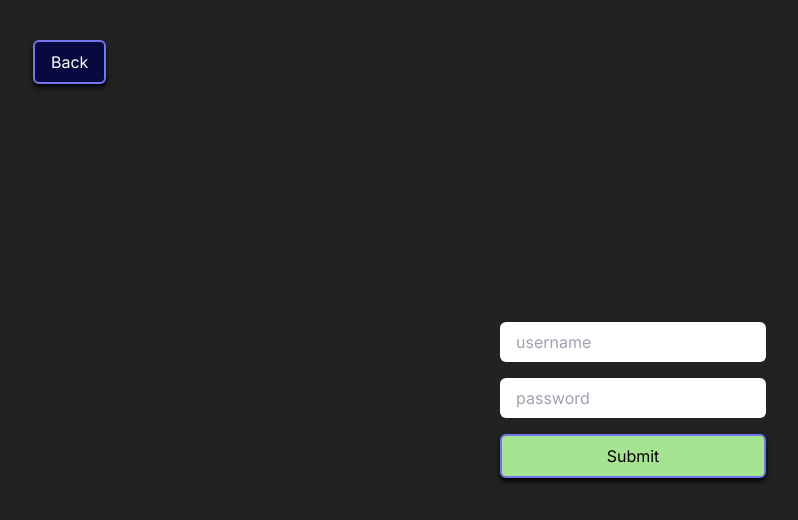
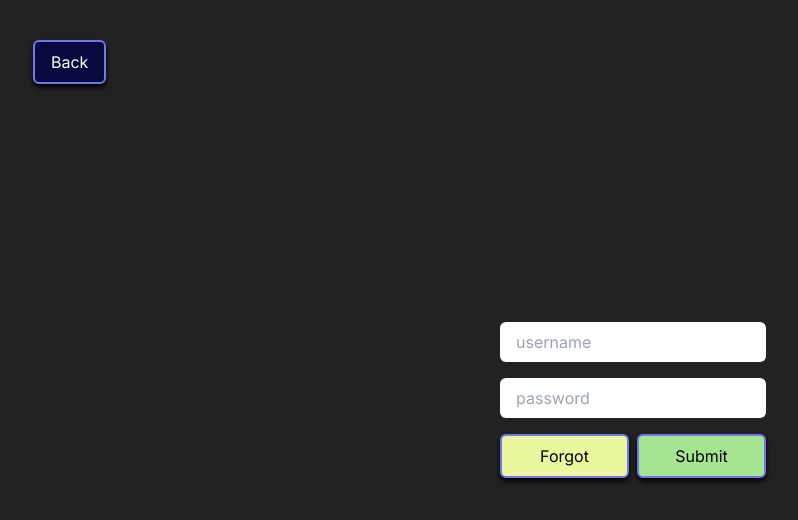
Before and after one commit to SuatDauti/table-track, a Next.js app: page /Admin_Login in a window 1280 px wide. Shown: the top 520 px of the page, without its empty margins (7-805 px from the left). Built offline with nearby package versions, Linux system fonts and the light colour scheme.

Commit message:
Update page.tsx

```diff
--- a/app/Admin_Login/page.tsx
+++ b/app/Admin_Login/page.tsx
@@ -1,6 +1,7 @@
 import Link from "next/link";
 import ButtonAction from "../components_global/buttons/ButtonAction";
 import ButtonAccept from "../components_global/buttons/ButtonAccept";
+import ButtonNeutral from "../components_global/buttons/ButtonNeutral";
 
 export default function AdminLiginPage() {
   return (
@@ -25,9 +26,14 @@ export default function AdminLiginPage() {
             className="px-4 py-2 rounded-md focus:outline-none focus:ring-2 focus:ring-highlight"
             required
           ></input>
-          <ButtonAccept className="w-full" type="submit">
-            Submit
-          </ButtonAccept>
+          <div className="flex gap-2">
+            <ButtonNeutral className="w-full" type="submit">
+              Forgot
+            </ButtonNeutral>
+            <ButtonAccept className="w-full" type="submit">
+              Submit
+            </ButtonAccept>
+          </div>
         </form>
       </div>
     </div>
```
